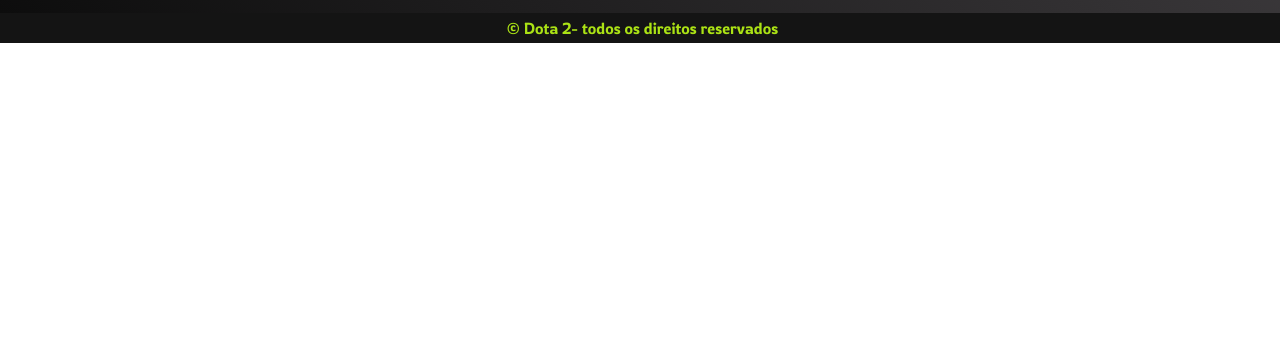
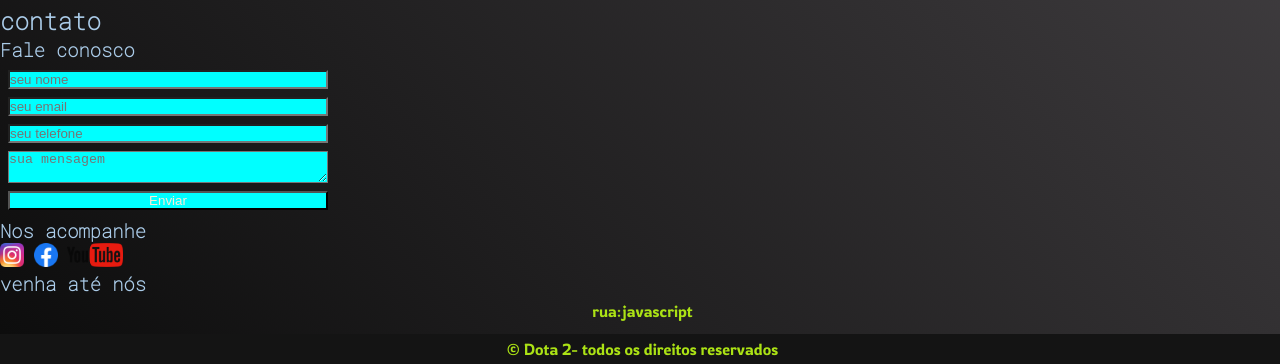
Before and after one commit to Felpszinho/Projeto_dota_front_end, a plain HTML site: page index.html in a window 1280 px wide. Shown: the part 931-1295 px from the top of the page. Before the commit the page ends 974 px from the top, so only its background shows below. Drawn offline with Linux system fonts and the light colour scheme.

Commit message:
atualizacao do projeto

```diff
--- a/index.html
+++ b/index.html
@@ -22,7 +22,7 @@
                     <a href="#sobre">Sobre</a>
                 </li>
                 <li>
-                    <a href="#">contato</a>
+                    <a href="#contact">contato</a>
                 </li>
 
             </ul>
@@ -75,6 +75,49 @@
     </div>
 
    </section>
+   <section id="contact">
+    <div class="conteiner">
+        <h2>contato</h2>
+        <div class="contact-methods">
+            <div>
+                <h3>Fale conosco</h3>
+              <form>
+                <input type="text" placeholder="seu nome" required>
+                <input type="email" placeholder="seu email" required>
+                <input type="tel" placeholder="seu telefone">
+                <textarea placeholder="sua mensagem"></textarea>
+                <button type="submit">Enviar</button></form>
+
+            </div>
+            <div>
+                <h3>Nos acompanhe</h3>
+                <ul class="social-links">
+                    <li>
+                        <a href="#" title="siga no insta">
+                            <img src="./img/instagram.png" alt="logo do insta ">
+                        </a>
+                    </li>
+                    <li>
+                        <a href="#" title="siga no face">
+                            <img src="./img/facebook.png" alt="logo do face ">
+                        </a>
+                    </li>
+                    <li>
+                        <a href="#" title="vite nosso youtube">
+                            <img src="./img/youtube.png" alt="logo do insta ">
+                        </a>
+                    </li>
+                </ul>
+            </div>
+            <div>
+                <h3>venha até nós</h3>
+                <p>
+                    rua:javascript
+                </p>
+            </div>
+        </div>
+    </div>
+</section>
    <footer>
     <div class="container">
         <p>&copy; Dota 2- todos os direitos reservados</p>
--- a/style.css
+++ b/style.css
@@ -104,6 +104,28 @@ header .container img{
 
 
 }
+.social-links img{
+    height: 24px;
+}
+.social-links li{
+    display: inline;
+}
+.social-links li a{
+    text-decoration: none;
+}
+#contact .container{
+    display: block;
+
+}
+form input,textarea,form button{
+   display: block;
+    margin: 8px;
+    width: 320px;
+    background-color: aqua;
+    color: antiquewhite;
+
+}
+
 footer{
     margin-top: 8px;
     background-color: rgb(20, 20, 20);
```
Also changed, not shown: img/facebook.png (added), img/instagram.png (added), img/youtube.png (added).
